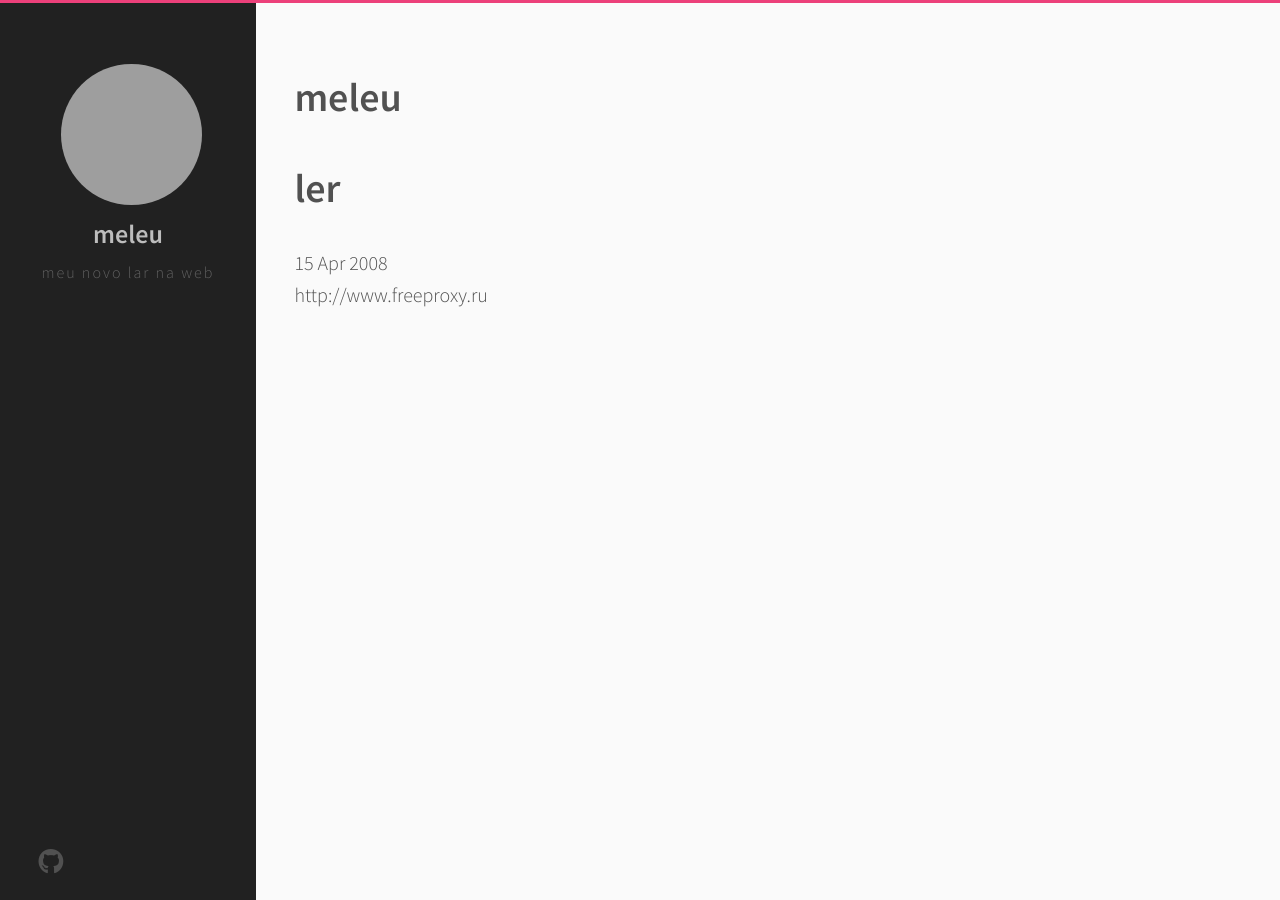
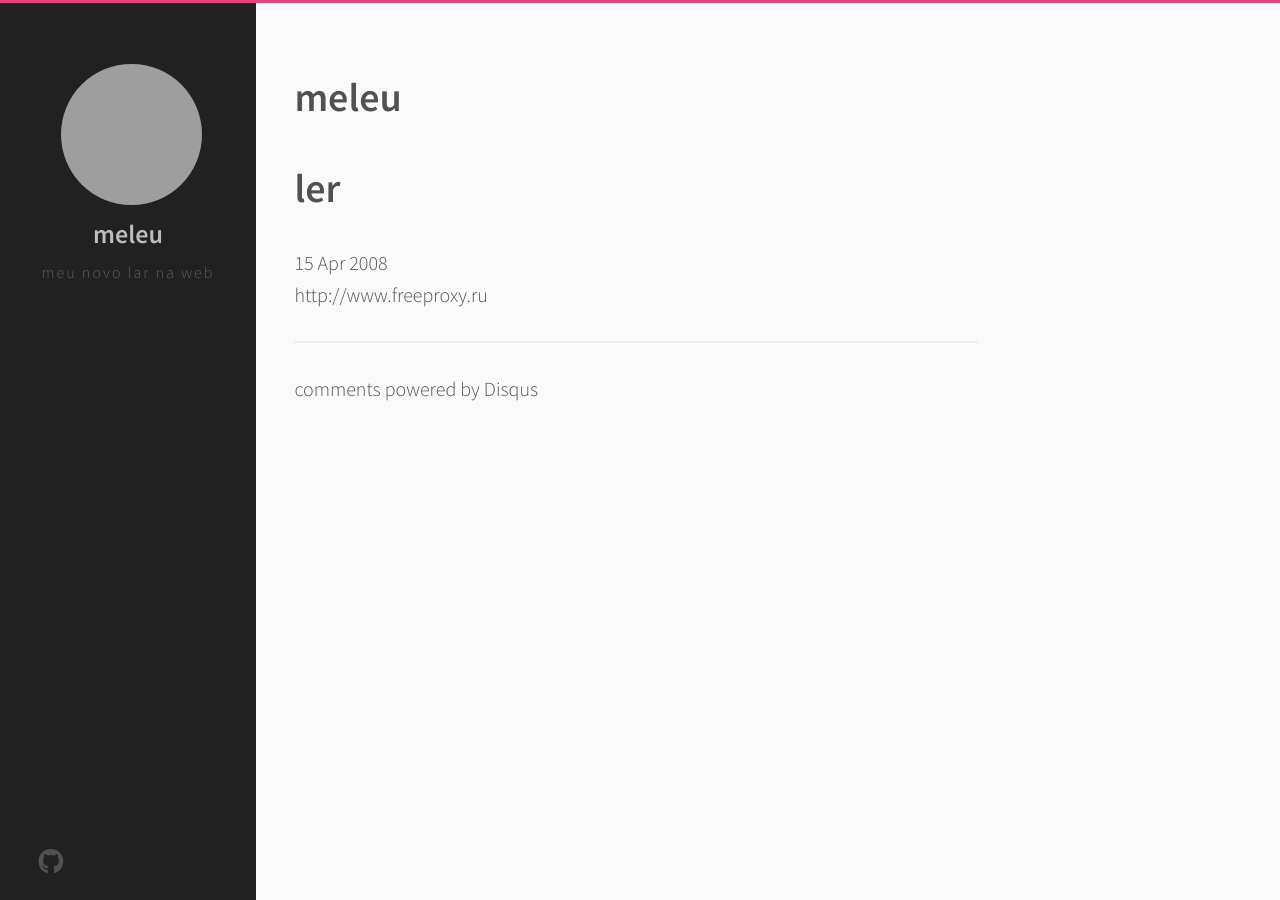
Before and after one commit to meleu/meleu.github.io, a Jekyll site: the page built from _posts/2008-04-14-ler.html, in a window 1280 px wide. Built offline with Jekyll 4.4.1, drawn with Linux system fonts in a browser that asks for light colours; nearby versions of some CDN libraries; library files that are not in the unit come from our copies; comment, search, counter and statistics services are not loaded; part of the change alters nothing that is shown; grey boxes are pictures that could not be loaded.

Commit message:
Update post.html

```diff
--- a/_layouts/post.html
+++ b/_layouts/post.html
@@ -1,5 +1,6 @@
 ---
 layout: default
+comments: true
 ---
 
 {% include header.html %}
@@ -11,3 +12,20 @@ layout: default
   </div>
   {{ content }}
 </div>
+
+<hr>
+
+<div id="disqus_thread"></div>
+    <script type="text/javascript">
+        /* * * CONFIGURATION VARIABLES: EDIT BEFORE PASTING INTO YOUR WEBPAGE * * */
+        var disqus_shortname = 'meleu'; // required: replace example with your forum shortname
+
+        /* * * DON'T EDIT BELOW THIS LINE * * */
+        (function() {
+            var dsq = document.createElement('script'); dsq.type = 'text/javascript'; dsq.async = true;
+            dsq.src = '//' + disqus_shortname + '.disqus.com/embed.js';
+            (document.getElementsByTagName('head')[0] || document.getElementsByTagName('body')[0]).appendChild(dsq);
+        })();
+    </script>
+    <noscript>Please enable JavaScript to view the <a href="http://disqus.com/?ref_noscript">comments powered by Disqus.</a></noscript>
+    <a href="http://disqus.com" class="dsq-brlink">comments powered by <span class="logo-disqus">Disqus</span></a>
```
